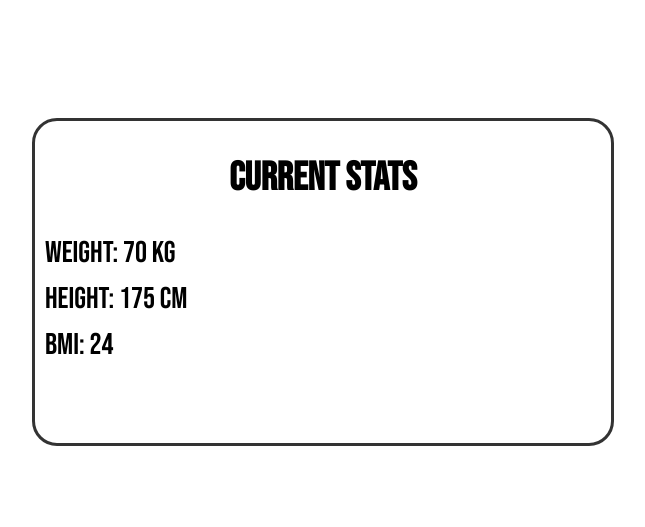
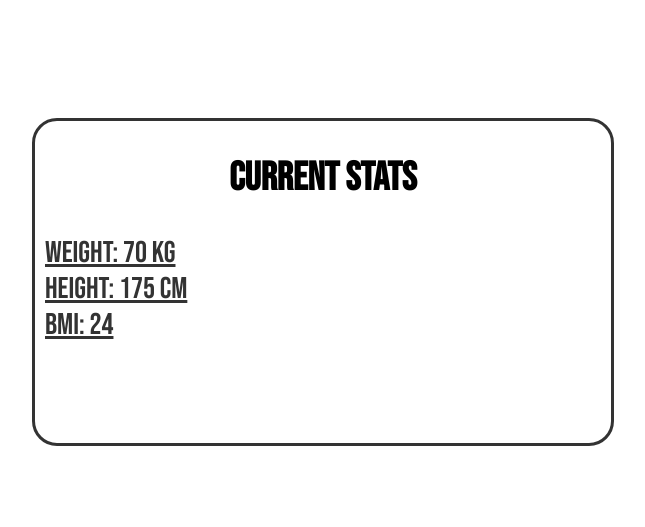
Before and after one commit to Group-21-Software-engineering-project/group21-fitnesswebapp, a Django app: page /bodyStats/ in a window 1280 px wide. Shown: the part 457-984 px from the top of the page, without its empty margins (8-653 px from the left). Run offline with Django 3.2, Linux system fonts and the light colour scheme.

Commit message:
Created all file for bodyStats app within the artifact  - Added new pages to the url of the project so users can access the body stats history  - Added views for newly created files in views.py  - Created bodyStatsHistoryBMI.html  - Created bodyStatsHistoryHeight.html  - Created bodyStatsHistoryWeight.html  - Created bodyStatsHistory.css  - General working on body stats app

```diff
--- a/fitnesswebapp/myproject/bodyStats/static/bodyStats/css/bodyStatsHome.css
+++ b/fitnesswebapp/myproject/bodyStats/static/bodyStats/css/bodyStatsHome.css
@@ -74,3 +74,7 @@
         border-radius: 4px;
         box-sizing: border-box;
     }
+
+    a {
+        color: #333333;
+    }
--- a/fitnesswebapp/myproject/bodyStats/templates/bodyStats/bodyStatsHistory.html
+++ b/fitnesswebapp/myproject/bodyStats/templates/bodyStats/bodyStatsHistoryBMI.html
@@ -1,8 +1,8 @@
 {% extends "bodyStats/bodyStatsBase.html"%}
 {% block content %}
 
-<h1>Body stats History</h1>
-<div class="bodyStatsHistory" id="bodyStatsHistory">
+<h1>Body stats BMI History</h1>
+<div class="bodyStatsHistoryBMI" id="bodyStatsHistoryBMI">
 
 </div>
 
--- a/fitnesswebapp/myproject/bodyStats/templates/bodyStats/bodyStatsHome.html
+++ b/fitnesswebapp/myproject/bodyStats/templates/bodyStats/bodyStatsHome.html
@@ -3,9 +3,9 @@
 <h1 class="title">Body stats home page</h1>
 <div class="bodyStats" id="bodyStats">
     <h2 class="title">Current stats</h2>
-    <p class="subTitle">Weight: 70 kg</p>
-    <p class="subTitle">Height: 175 cm</p>
-    <p class="subTitle">BMI: 24</p>
+    <a class="subTitle" href="{% url 'bodyStatsHistoryWeight-page' %}">Weight: 70 kg</a><br>
+    <a class="subTitle" href="{% url 'bodyStatsHistoryHeight-page' %}">Height: 175 cm</a><br>
+    <a class="subTitle" href="{% url 'bodyStatsHistoryBMI-page' %}">BMI: 24</a><br>
 </div>
 <div class="inputBodyStats" id="inputBodyStats">
     <h2 class="title">Update your body stats</h2>
--- a/fitnesswebapp/myproject/bodyStats/views.py
+++ b/fitnesswebapp/myproject/bodyStats/views.py
@@ -8,5 +8,13 @@ def bodyStats(request):
     return render(request, 'bodyStats/bodyStatsHome.html')
 
 
-def bodyStatsHistory(request):
-    return render(request, 'bodyStats/bodyStatsHistory.html')
+def bodyStatsHistoryBMI(request):
+    return render(request, 'bodyStats/bodyStatsHistoryBMI.html')
+
+
+def bodyStatsHistoryHeight(request):
+    return render(request, 'bodyStats/bodyStatsHistoryHeight.html')
+
+
+def bodyStatsHistoryWeight(request):
+    return render(request, 'bodyStats/bodyStatsHistoryWeight.html')
--- a/fitnesswebapp/myproject/myproject/urls.py
+++ b/fitnesswebapp/myproject/myproject/urls.py
@@ -36,7 +36,10 @@ urlpatterns = [
 
     # bodyStats app views
     path('bodyStats/', bodyStats_views.bodyStats, name="bodyStats-page"),
-    path('bodyStatsHistory/', bodyStats_views.bodyStatsHistory, name="bodyStatsHistory-page"),
+    path('bodyStatsHistoryBMI/', bodyStats_views.bodyStatsHistoryBMI, name="bodyStatsHistoryBMI-page"),
+    path('bodyStatsHistoryHeight/', bodyStats_views.bodyStatsHistoryHeight, name="bodyStatsHistoryHeight-page"),
+    path('bodyStatsHistoryWeight/', bodyStats_views.bodyStatsHistoryWeight, name="bodyStatsHistoryWeight-page"),
+
 
     #exercuse app views
     path('exercise/', exercise_views.exercise, name="exercise-page"),
```
Also changed, not shown: fitnesswebapp/myproject/bodyStats/templates/bodyStats/bodyStatsHistoryHeight.html (added, +9 -0 lines), fitnesswebapp/myproject/bodyStats/templates/bodyStats/bodyStatsHistoryWeight.html (added, +9 -0 lines), fitnesswebapp/myproject/bodyStats/static/bodyStats/css/bodyStatsHistory.css (added).
